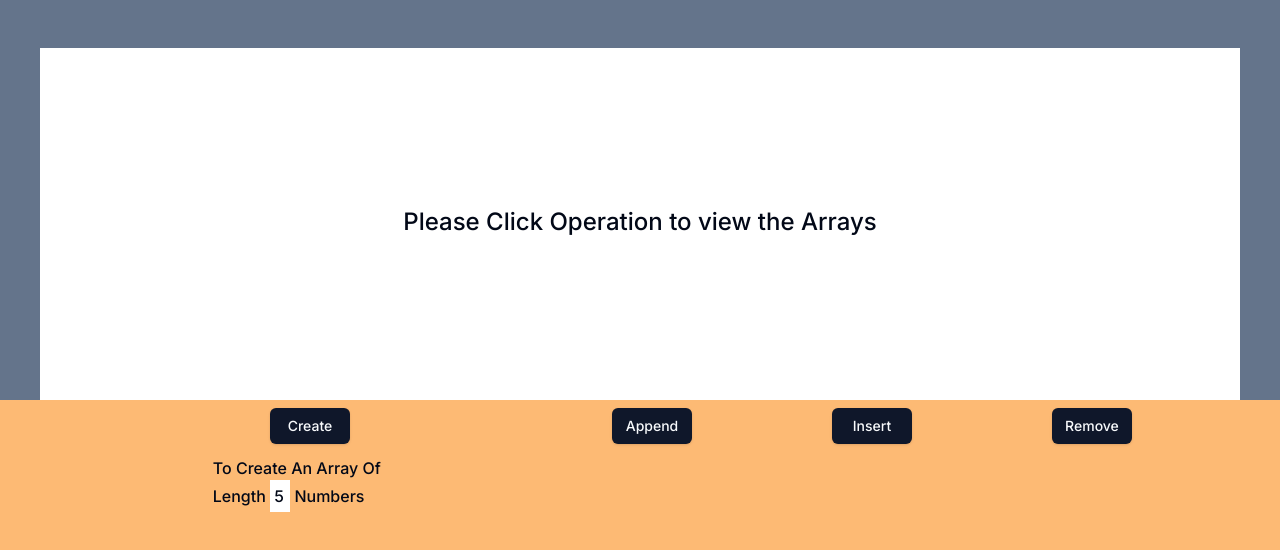
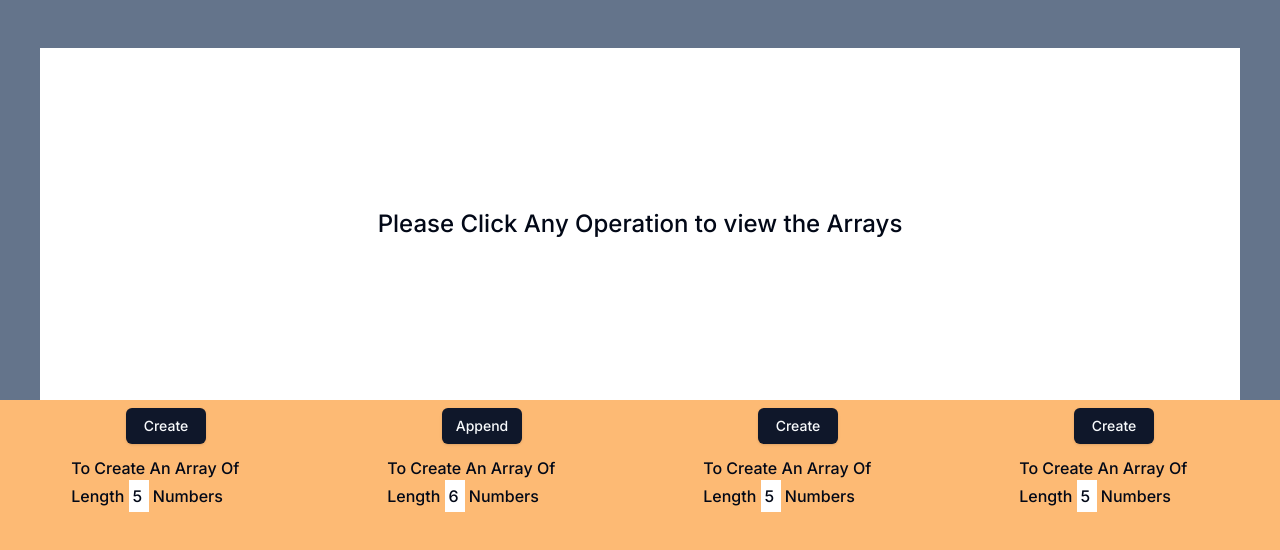
Before and after one commit to ThomasAntonyS/snippedToSketch, a Next.js app: page /arrays in a window 1280 px wide. Shown: the top 550 px of the page. Built offline with nearby package versions, Linux system fonts and the light colour scheme.

Commit message:
basic operation, array append half

```diff
--- a/components/BasicOparetion/arrays/ArrayFunction.tsx
+++ b/components/BasicOparetion/arrays/ArrayFunction.tsx
@@ -7,43 +7,72 @@ import { useGSAP } from "@gsap/react";
 
 gsap.registerPlugin(useGSAP);
 
+const boxClassVariable =
+  "flex h-14 w-14 items-center justify-center rounded-lg bg-rose-500 text-xl font-medium drop-shadow-lg ";
+
 export default function ArrayFunction() {
-  const [createNumber, setCreateNumber] = useState(5)
+  const [createNumber, setCreateNumber] = useState(5);
+  const [appendNumber, setAppendNumber] = useState(6);
   const [defaultText, setDefaultText] = useState(true);
   const container = useRef<HTMLDivElement>(null);
   const { contextSafe } = useGSAP({ scope: container });
   const [noOfArrays, setNoOfArrays] = useState<Number[]>([]);
 
-  const createInputhander= (event:any)=>{
+  const createInputhander = (event: any) => {
     event.preventDefault();
     setCreateNumber(event.currentTarget.value);
-  }
+  };
+  const appendInputhander = (event: any) => {
+    event.preventDefault();
+    setAppendNumber(event.currentTarget.value);
+  };
 
   const generateDefaultArray = () => {
     const newNumbers = [];
     while (newNumbers.length < createNumber) {
       let randomNum = Math.round(Math.random() * 10);
-      if (!noOfArrays.includes(randomNum)) {
-        newNumbers.push(randomNum);
-      }
+      // if (!noOfArrays.includes(randomNum)) {
+      // }
+      newNumbers.push(randomNum);
     }
     setNoOfArrays(newNumbers);
     setDefaultText(false);
   };
 
   const appendOneElement = () => {
-    let randomNum = Math.round(Math.random() * 10);
-    setNoOfArrays((prev) => [...prev, randomNum]);
+    setNoOfArrays((prev) => [...prev, appendNumber]);
     setDefaultText(false);
-    gsap.from(".box", { y: -50, stagger: 0.1, scale: 0, visibility: 0 });
+
+    const onAppendButton = contextSafe(() => {
+      setTimeout(() => {
+        gsap.from(`.box${appendNumber}`, {
+          x: 100,
+          stagger: 0.1,
+          visibility: 0,
+          ease: "back.Out",
+          duration: 1,
+          delay: 0.1,
+        });
+      }, 10);
+    });
+
+    onAppendButton();
   };
 
-  const onClickGood = contextSafe(() => {
+  const onCreateButton = contextSafe(() => {
     generateDefaultArray();
     setTimeout(() => {
-      gsap.from(".box", { y: -50, stagger: 0.1, scale: 0, visibility: 0 });
+      gsap.from(".box", {
+        y: -50,
+        stagger: 0.2,
+        scale: 0,
+        visibility: 0,
+        ease: "back.inOut",
+        duration: 1,
+      });
     }, 10);
   });
+
   return (
     <>
       <section
@@ -52,39 +81,93 @@ export default function ArrayFunction() {
       >
         {defaultText && (
           <span className="text-2xl font-medium">
-            Please Click Operation to view the Arrays
+            Please Click Any Operation to view the Arrays
           </span>
         )}
-        <div className="flex border-y-2 border-black">
+        <div className="flex">
           {noOfArrays.map((ele, i) => (
-            <div className="border-x-2 border-black p-1" key={i}>
-              <div className="box flex h-14 w-14 items-center justify-center rounded-lg bg-rose-500 text-xl font-medium drop-shadow-lg">
-                {ele.toString()}
+            <div key={i}>
+              <div className="border-2 border-black p-1">
+                <div className={boxClassVariable + " box " + "box" + ele}>
+                  {ele.toString()}
+                </div>
               </div>
+                <div className="text-lg font-medium text-center">{i}</div>
             </div>
           ))}
         </div>
-        <div className="flex gap-14">
-          {noOfArrays.map((ele, i) => (
-            <div key={i} className="text-lg font-medium">
-              {i}
-            </div>
-          ))}
-        </div>
+
       </section>
       <section className="bg-orange-300 p-2">
         <div className="flex justify-evenly">
           <div className="flex flex-col items-center gap-3">
-            <Button className="w-[5rem] hover:scale-100" onClick={onClickGood}>
+            <Button
+              className="w-[5rem] hover:scale-100"
+              onClick={onCreateButton}
+            >
               Create
             </Button>
-            <span className="w-[60%] text-md font-medium">To Create An Array Of Length <input className="w-5 p-1" onChange={createInputhander} value={createNumber}/> Numbers</span>
+            <span className="text-md w-[60%] font-medium">
+              To Create An Array Of Length{" "}
+              <input
+                className="w-5 p-1"
+                onChange={createInputhander}
+                value={createNumber}
+              />{" "}
+              Numbers
+            </span>
           </div>
-          <Button className="w-[5rem]" onClick={appendOneElement}>
-            Append
-          </Button>
-          <Button className="w-[5rem]">Insert</Button>
-          <Button className="w-[5rem]">Remove</Button>
+          <div className="flex flex-col items-center gap-3">
+            <Button
+              className="w-[5rem] hover:scale-100"
+              onClick={appendOneElement}
+            >
+              Append
+            </Button>
+            <span className="text-md w-[60%] font-medium">
+              To Create An Array Of Length{" "}
+              <input
+                className="w-5 p-1"
+                onChange={appendInputhander}
+                value={appendNumber}
+              />{" "}
+              Numbers
+            </span>
+          </div>
+          <div className="flex flex-col items-center gap-3">
+            <Button
+              className="w-[5rem] hover:scale-100"
+              onClick={onCreateButton}
+            >
+              Create
+            </Button>
+            <span className="text-md w-[60%] font-medium">
+              To Create An Array Of Length{" "}
+              <input
+                className="w-5 p-1"
+                onChange={createInputhander}
+                value={createNumber}
+              />{" "}
+              Numbers
+            </span>
+          </div>
+          <div className="flex flex-col items-center gap-3">
+            <Button
+              className="w-[5rem] hover:scale-100"
+              onClick={onCreateButton}
+            >
+              Create
+            </Button>
+            <span className="text-md w-[60%] font-medium">
+              To Create An Array Of Length{" "}
+              <input
+                className="w-5 p-1"
+                onChange={createInputhander}
+                value={createNumber}
+              />{" "}
+              Numbers
+            </span>
+          </div>
         </div>
       </section>
     </>
```
